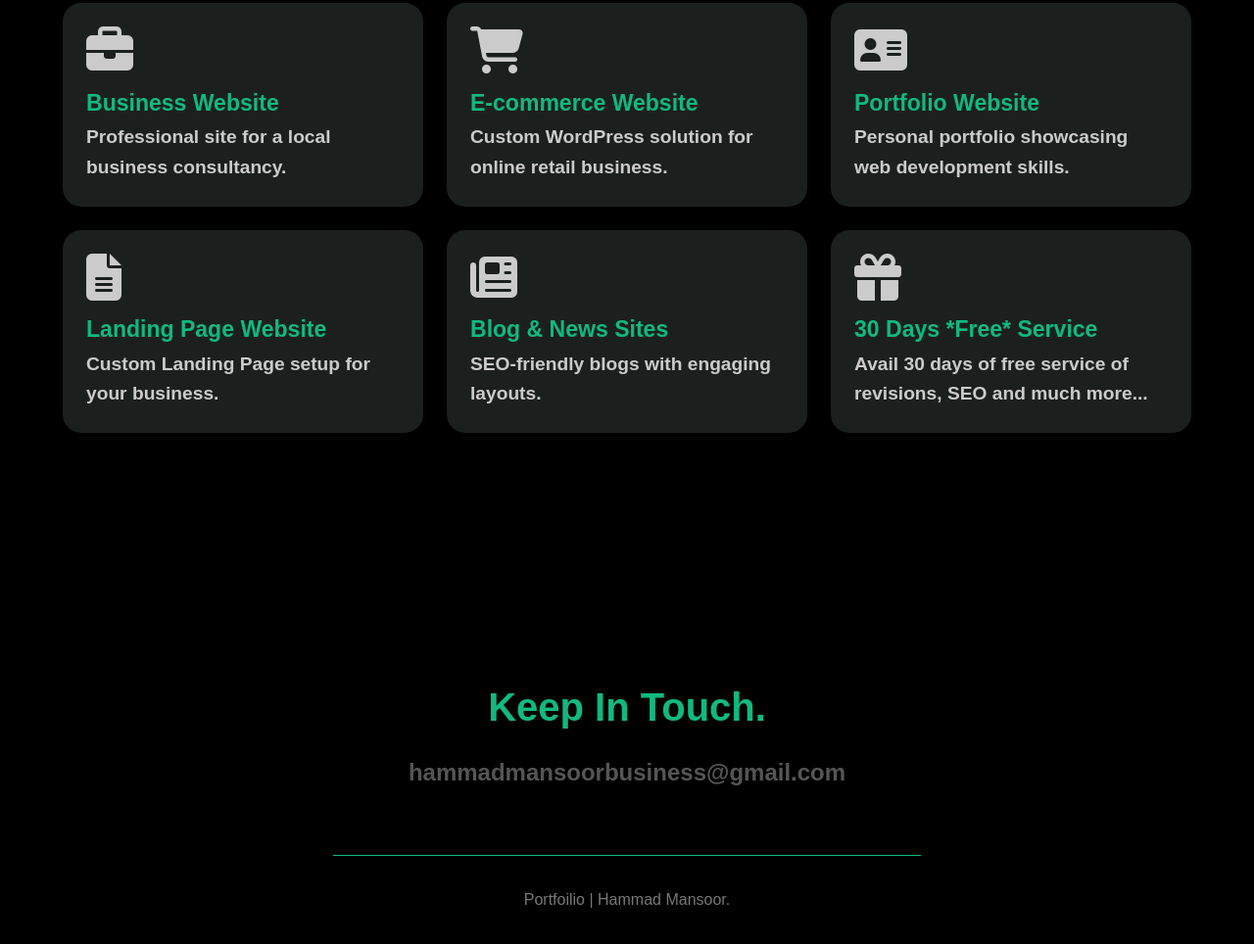
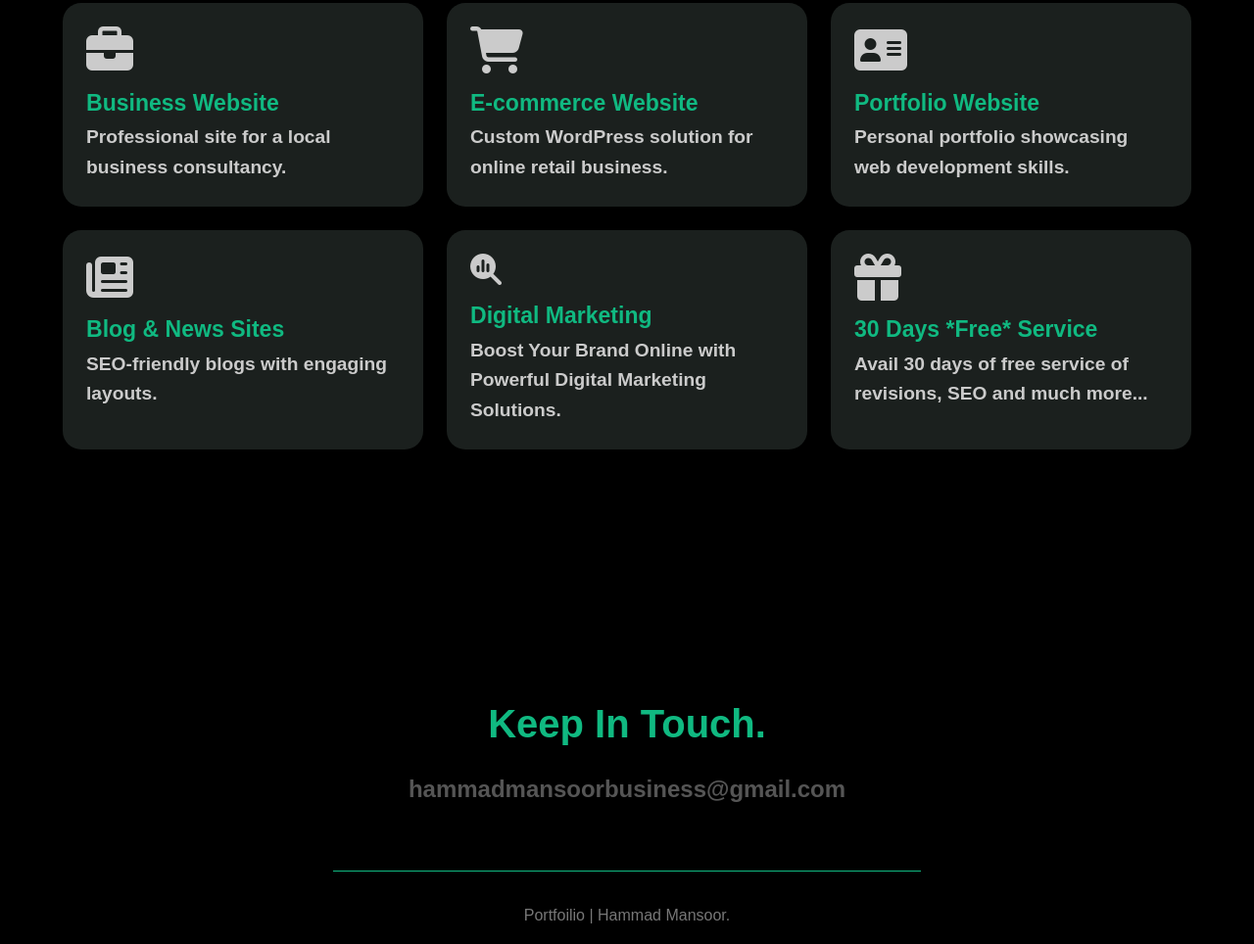
Before and after one commit to Hammad-2006/HammadMansoor-portfolio.github.io, a plain HTML site: page index.html in a window 1280 px wide. Shown: the part 3108-4072 px from the top of the page at 98% size. Drawn offline with Linux system fonts and the light colour scheme.

Commit message:
Update index.html

```diff
--- a/index.html
+++ b/index.html
@@ -159,15 +159,15 @@
 
     </div>
     <div class="projects-grid">
-        <div class="project-card">
-            <i class="fa-solid fa-file-lines icon"></i>
-            <h3 class="project-title">Landing Page Website</h3>
-            <p>Custom Landing Page setup for your business.</p>
+        <div class="project-card"><i class="fa-solid fa-newspaper icon"></i>
+            <h3 class="project-title">Blog & News Sites</h3>
+            <p>SEO-friendly blogs with engaging layouts.</p>
+
         </div>
         <div class="project-card">
-            <i class="fa-solid fa-newspaper icon"></i>
-            <h3 class="project-title">Blog & News Sites</h3>
-            <p>SEO-friendly blogs with engaging layouts.</p>
+            <i class="fa-solid fa-magnifying-glass-chart"></i>
+            <h3 class="project-title">Digital Marketing</h3>
+            <p>Boost Your Brand Online with Powerful Digital Marketing Solutions.</p>
         </div>
         <div class="project-card">
             <i class="fa-solid fa-gift icon"></i>
```
